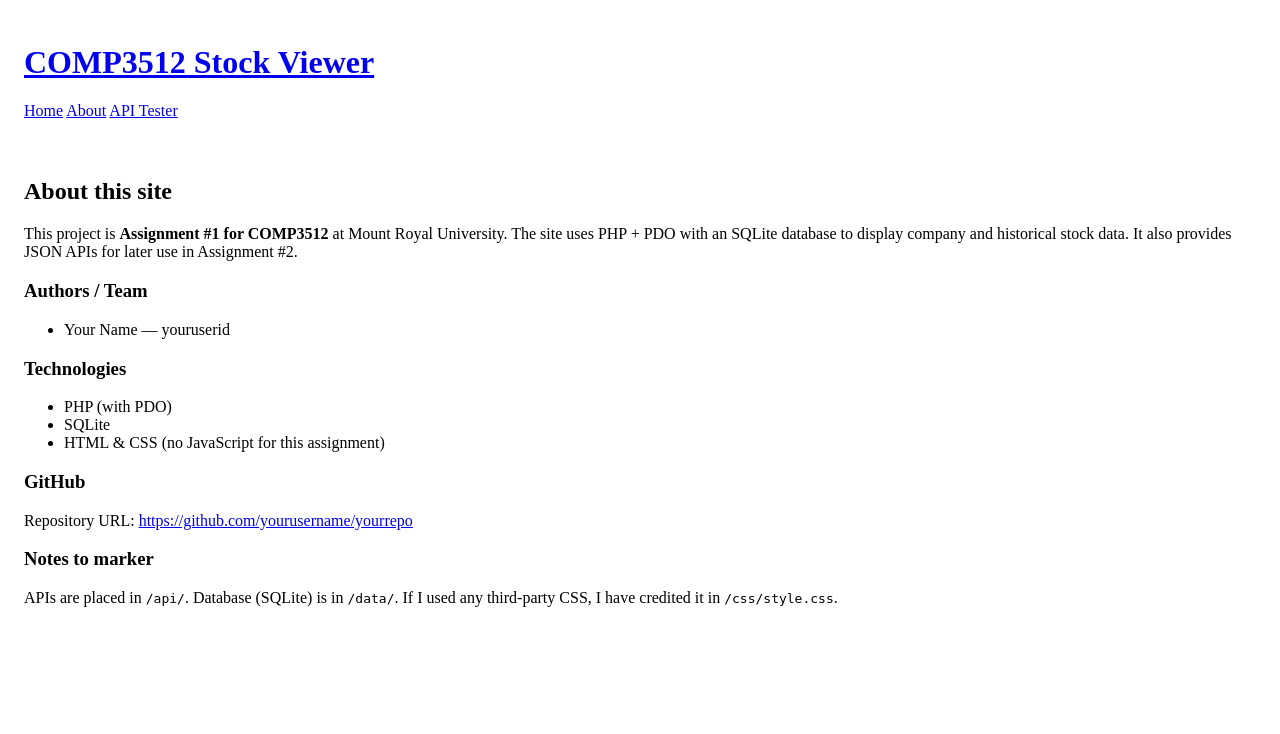
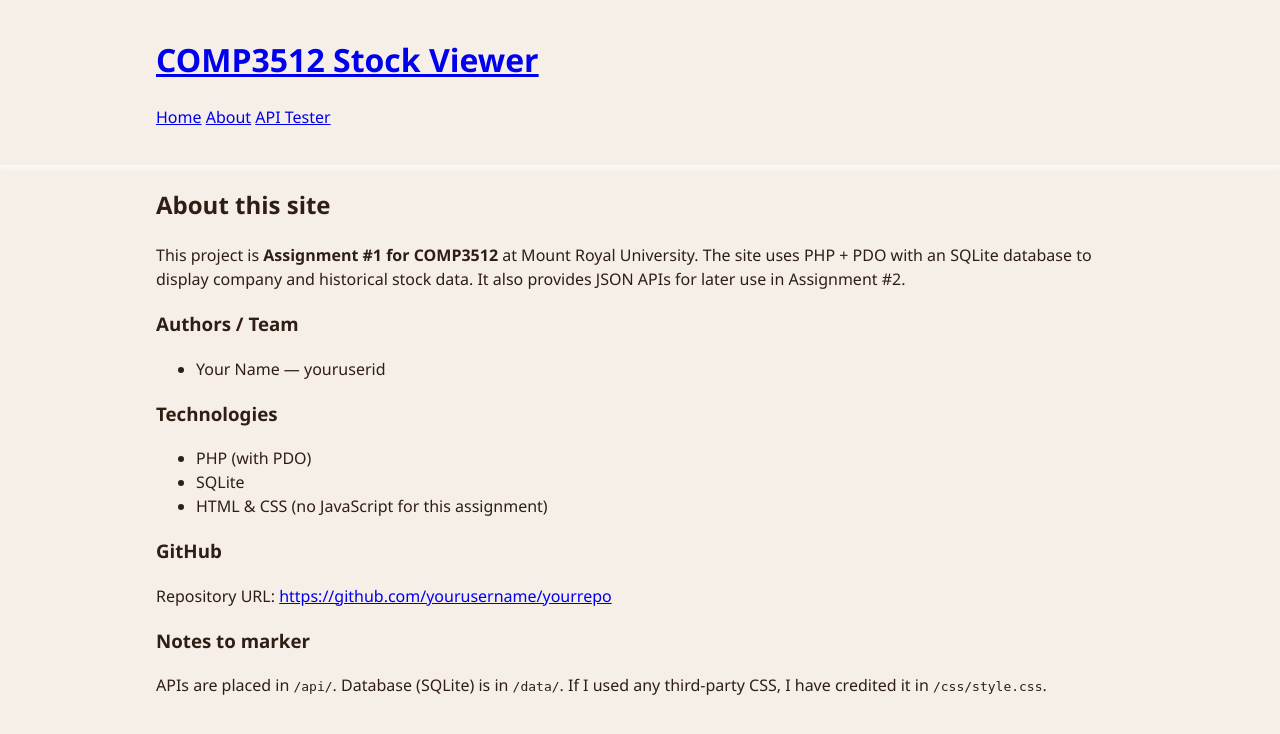
Before and after one commit to ZohaImtiaz/PHP-Pages-and-API, a PHP site: page /about.php in a window 1280 px wide. Shown: the top 734 px of the page. Run offline with PHP 8.4, Linux system fonts and the light colour scheme.

Commit message:
Update style.css

```diff
--- a/zimti799/css/style.css
+++ b/zimti799/css/style.css
@@ -9,7 +9,7 @@
    /* width max*/
   --max-width: 1000px;
 
-   /* accent colour */
+   /* colour theme*/
   --accent: #b23a48;
   --accent-dark: #8f2f3a;
   --bg: #f5efe7;
@@ -20,19 +20,23 @@
   --header-bg2: #8b5e3c;
 }
 
+/* all elements on page have border box */
+* {
  box-sizing: border-box;
+}
 
 body {
   font-family: "Segoe UI", Roboto, "Helvetica Neue", Arial, sans-serif;
+   /* reset default margins */
   margin: 0;
-  background: var(bg);
-  color: var(text);
+  background: var(--bg);
+  color: var(--text);
   line-height: 1.5;
 }
 
 /* Containers */
 .container {
-  max-width: var(max-width);
+  max-width: var(--max-width);
   margin: 22px auto;
   padding: 0 16px;
 }
```
